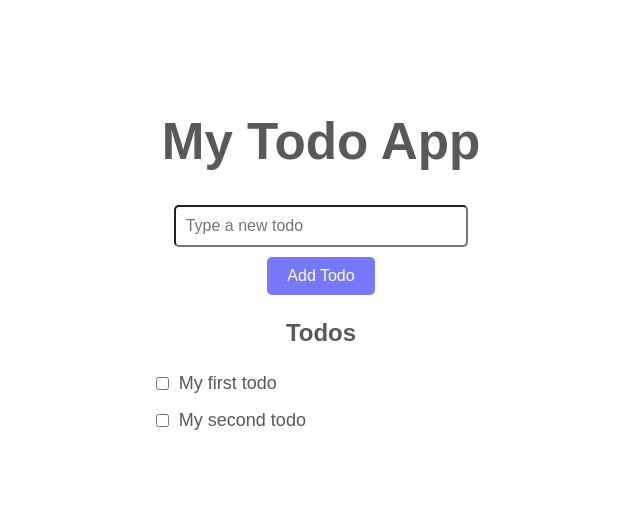
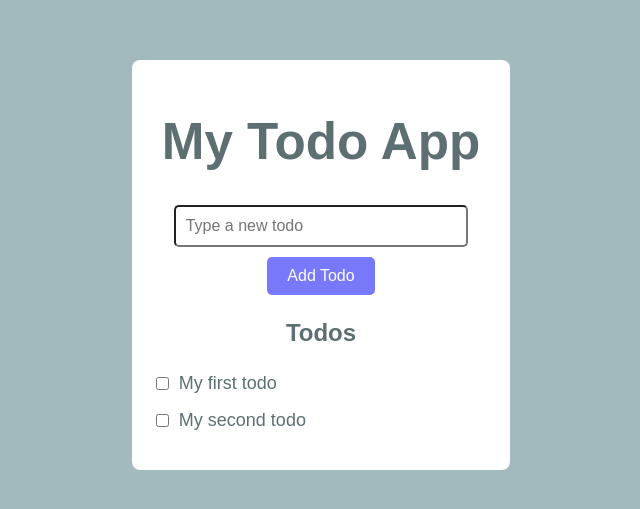
Before and after one commit to Nora-H01/react-todolist, a React (Vite) app in the folder react-todolist/: page / in a window 1280 px wide. Shown: the part 135-644 px from the top of the page, without its empty margins (319-959 px from the left). Built offline with nearby package versions, Linux system fonts and the light colour scheme.

Commit message:
update style.css

```diff
--- a/react-todolist/src/style.css
+++ b/react-todolist/src/style.css
@@ -1,6 +1,7 @@
 body {
     font-family: Arial, sans-serif;
-    color: #5a5959;
+    color: #5e6f72;
+    background-color: #a2babe;
     display: grid;
     place-items: center;
   }
```
